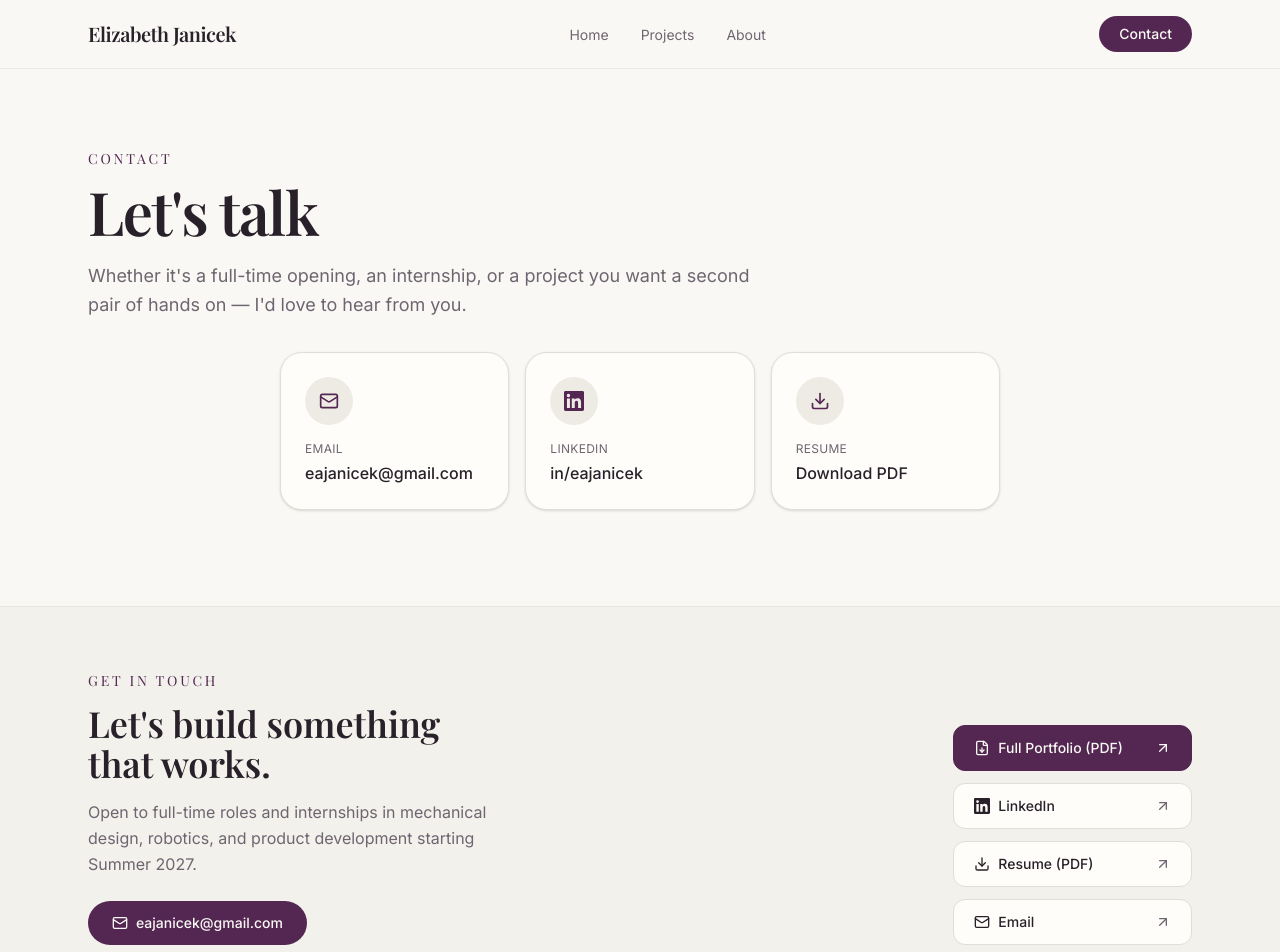
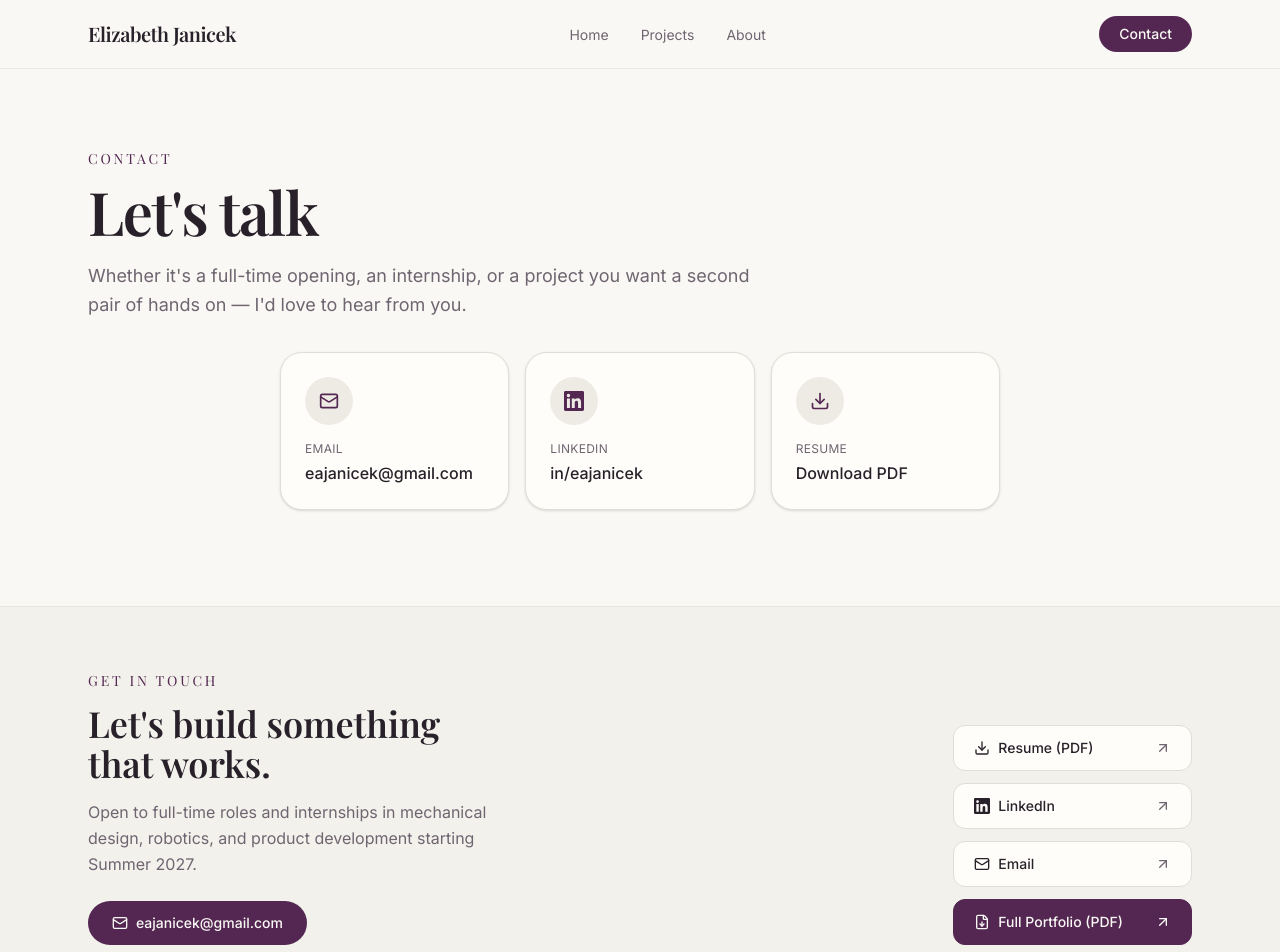
Before and after one commit to ProudLizzie/portfolio, a Next.js app: page /contact in a window 1280 px wide. Shown: the top 952 px of the page. Built offline with nearby package versions, Linux system fonts and the light colour scheme; a web font is replaced by a local one.

Commit message:
Reorder footer links: resume, linkedin, email, portfolio

```diff
--- a/components/site-footer.tsx
+++ b/components/site-footer.tsx
@@ -30,10 +30,10 @@ export function SiteFooter() {
           </div>
 
           <div className="flex flex-col gap-3">
+            <SocialLink href={profile.resumeUrl} icon={<Download className="size-4" />} label="Resume (PDF)" />
+            <SocialLink href={profile.linkedin} icon={<LinkedinIcon className="size-4" />} label="LinkedIn" />
+            <SocialLink href={`mailto:${profile.email}`} icon={<Mail className="size-4" />} label="Email" />
             <DownloadPortfolioButton />
-            <SocialLink href={profile.linkedin} icon={<LinkedinIcon className="size-4" />} label="LinkedIn" />
-            <SocialLink href={profile.resumeUrl} icon={<Download className="size-4" />} label="Resume (PDF)" />
-            <SocialLink href={`mailto:${profile.email}`} icon={<Mail className="size-4" />} label="Email" />
           </div>
         </div>
 
```
